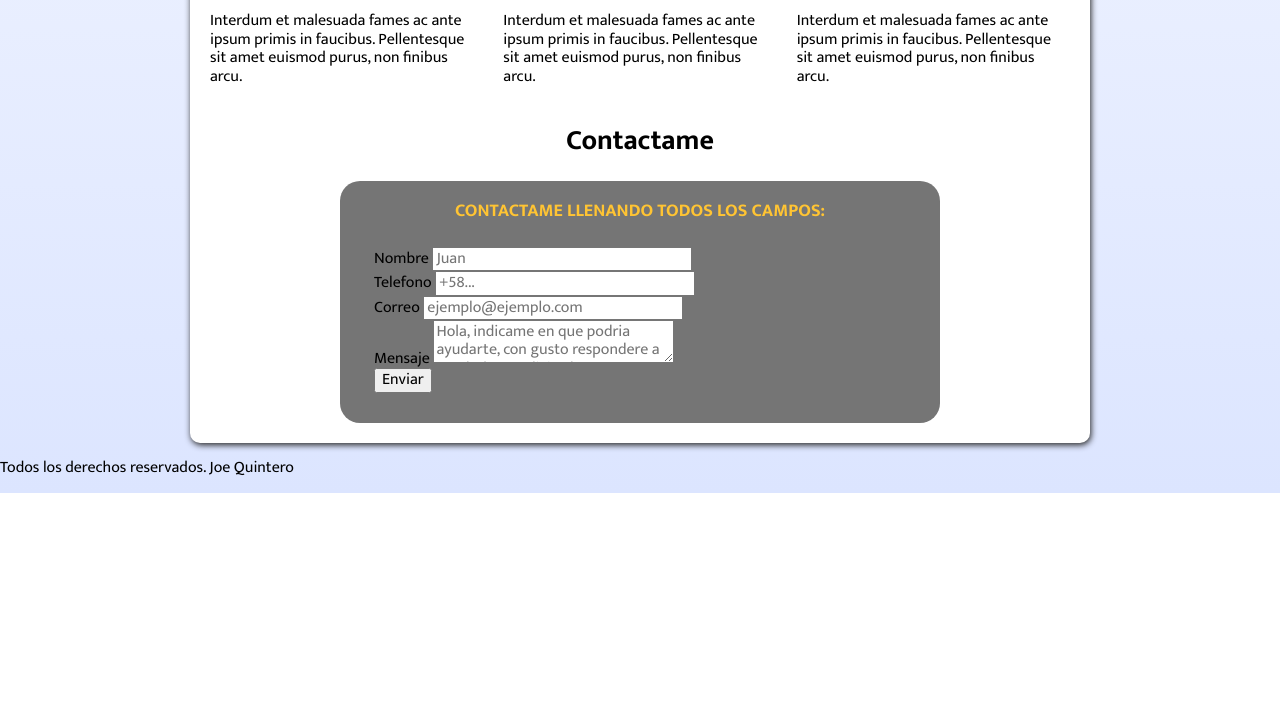
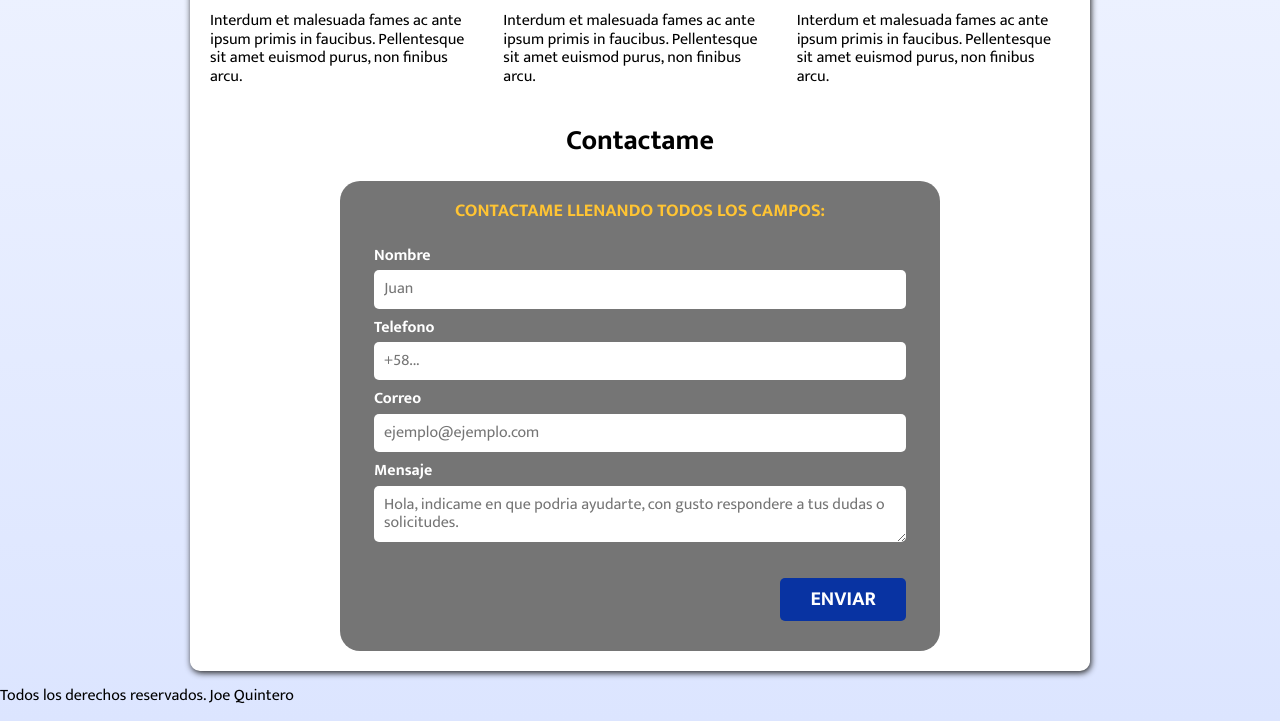
Before and after one commit to joe-quintero/Pagina_Freelancer, a plain HTML site: page index.html in a window 1280 px wide. Shown: the part 862-1583 px from the top of the page. Before the commit the page ends 1355 px from the top, so only its background shows below. Drawn offline with Linux system fonts and the light colour scheme.

Commit message:
Formulario 2

```diff
--- a/css/styles.css
+++ b/css/styles.css
@@ -41,6 +41,11 @@ body{
 	border-radius: .5rem;
 	width: 90%;
 	text-align: center;
+	border: none;
+}
+
+.boton:hover{
+	cursor: pointer;
 }
 
 @media (min-width: 700px){
@@ -94,11 +99,31 @@ span{
 	color: violet !important;  /* este important le pasa por encima a todas las otars declaraciones, por importancia NO RECOMENDADO
 }*/
 
+/*UTILIDADES-----------------------------------------------------------------------------------------------------*/
 
-/*NAVEGACION-----------------------------------------------------------------------------------------------------*/
 .nav-bg{
 	background-color: var(--azul);
 }
+
+.w-100{
+	width: 100%;
+}
+
+@media (min-width: 700px){
+	.w-100{
+	width: auto;
+}
+}
+
+.flex{
+	display: flex;
+}
+
+.alinear-boton{
+	justify-content: flex-end;
+}
+
+/*NAVEGACION-----------------------------------------------------------------------------------------------------*/
 
 .navegacion-principal{
 	display: flex; /*este atributo nos habilita poder usar flexbox en el elemento donde se usa esta clase*/
@@ -222,6 +247,33 @@ span{
 	font-weight: 700;
 	margin-bottom: 2rem;
 	text-align: center;
+}
 
+.contenedor-campos{
 
 }
+
+.campos{
+	margin-bottom: 1rem;
+
+}
+
+.campos label{
+	color: var(--blanco);
+	font-weight: bold;
+	margin-bottom: .5rem;
+	display: block;
+}
+
+.campos input[type="text"], textarea,
+.campos input[type="tel"],
+.campos input[type="email"]{
+	width: 100%;
+	border: none;
+	padding: 1rem;
+	border-radius: .5rem;
+}
+
+.enviar .boton{
+	width: 100%;
+}
--- a/index.html
+++ b/index.html
@@ -134,8 +134,8 @@
 						</div>
 					</div> <!--.contenedor-campos-->
 
-						<div>
-							<input type="submit" value="Enviar">
+						<div class="alinear-boton flex">
+							<input class="boton w-100" type="submit" value="Enviar">
 						<div>
 				</fieldset>
 			</form>
```
